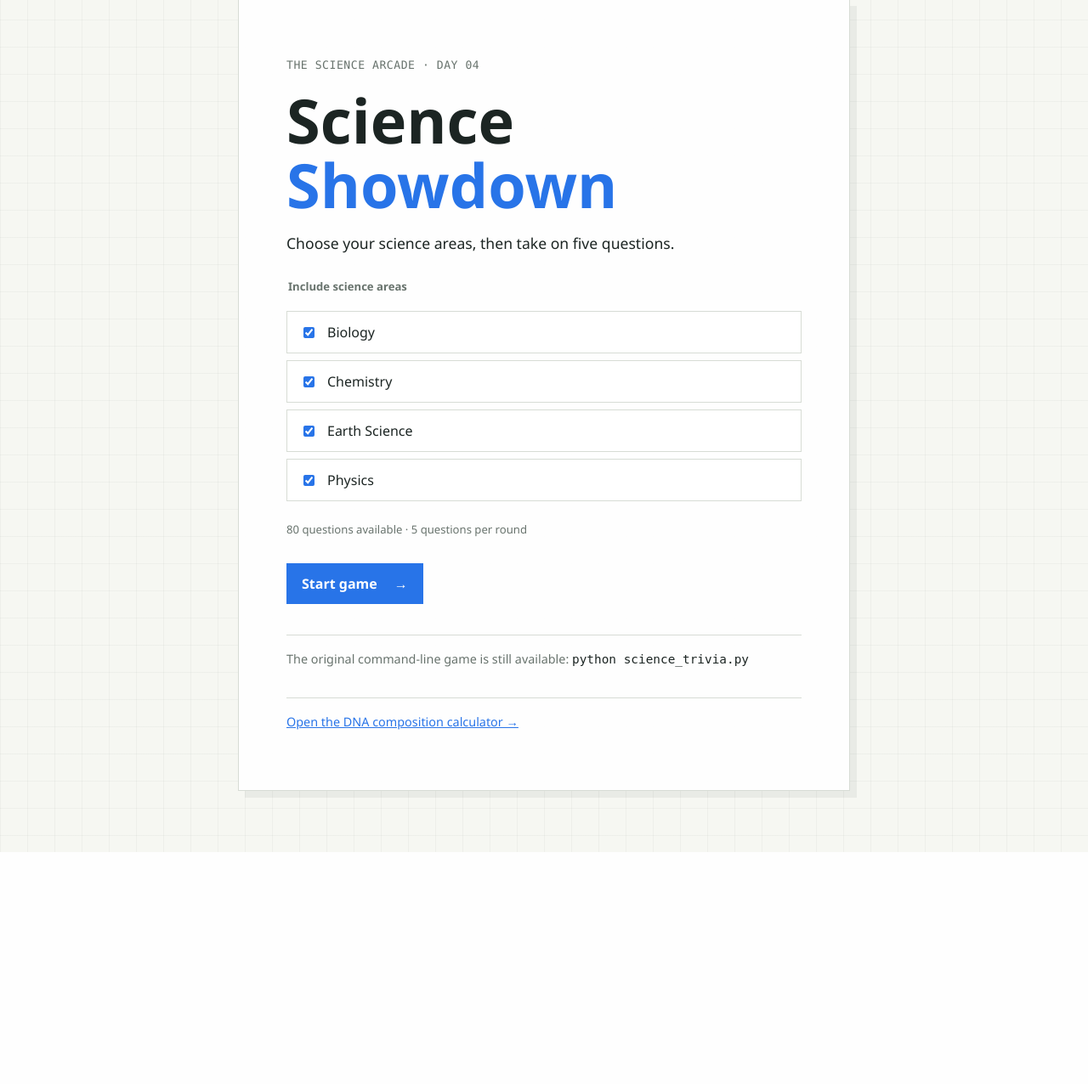
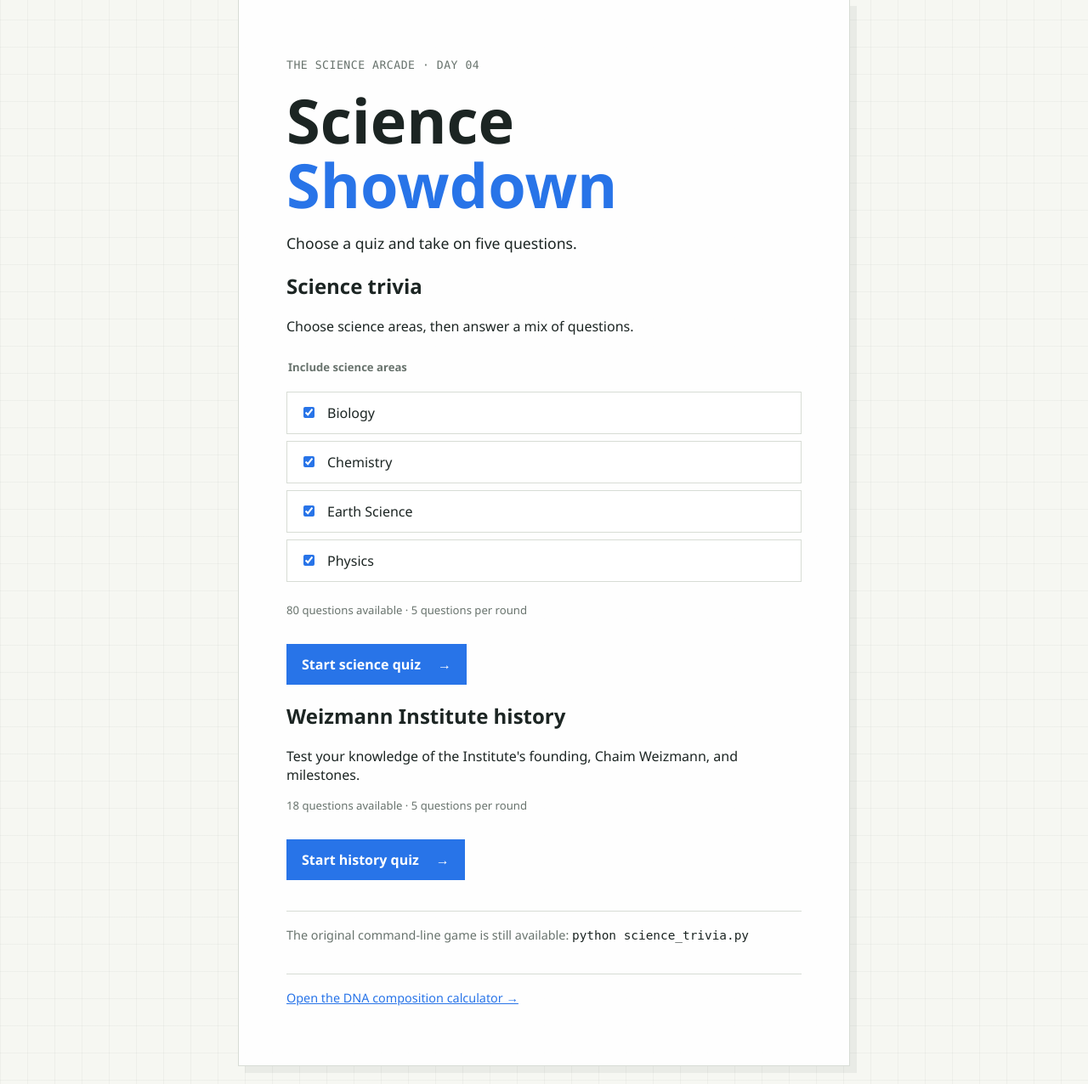
Before and after one commit to eladit6789/wis-python-course-assignments, a Flask app: page / in a window 1280 px wide. Shown: the part 73-1349 px from the top of the page at 85% size. Before the commit the page ends 1076 px from the top, so only its background shows below. Run offline with Flask 3, Linux system fonts and the light colour scheme.

Commit message:
Add institute history quiz to web app
Co-authored-by: Copilot <223556219+Copilot@users.noreply.github.com>

```diff
--- a/day04/app.py
+++ b/day04/app.py
@@ -1,6 +1,7 @@
 import os
 import random
 import secrets
+from pathlib import Path
 
 from flask import Flask, abort, flash, redirect, render_template, request, session, url_for
 
@@ -11,6 +12,13 @@ from training.dna_composition import calculate_percentages
 app = Flask(__name__)
 app.config["SECRET_KEY"] = os.environ.get("FLASK_SECRET_KEY") or secrets.token_hex(32)
 QUESTIONS = load_questions()
+HISTORY_QUESTIONS = load_questions(
+    Path(__file__).with_name("weizmann_history_trivia") / "questions.csv"
+)
+QUESTION_BANKS = {
+    "science": QUESTIONS,
+    "history": HISTORY_QUESTIONS,
+}
 CATEGORIES = sorted({question["category"] for question in QUESTIONS})
 
 
@@ -20,6 +28,7 @@ def render_setup(error=None, status=200):
             "index.html",
             categories=CATEGORIES,
             question_count=len(QUESTIONS),
+            history_question_count=len(HISTORY_QUESTIONS),
             error=error,
         ),
         status,
@@ -27,14 +36,19 @@ def render_setup(error=None, status=200):
 
 
 def get_game_questions():
+    question_bank = QUESTION_BANKS.get(session.get("question_bank"))
     indices = session.get("question_indices")
     if (
-        not isinstance(indices, list)
+        question_bank is None
+        or not isinstance(indices, list)
         or len(indices) != QUESTIONS_PER_GAME
-        or any(type(index) is not int or not 0 <= index < len(QUESTIONS) for index in indices)
+        or any(
+            type(index) is not int or not 0 <= index < len(question_bank)
+            for index in indices
+        )
     ):
         return None
-    return [QUESTIONS[index] for index in indices]
+    return [question_bank[index] for index in indices]
 
 
 @app.get("/")
@@ -65,22 +79,36 @@ def dna_calculator():
 
 @app.post("/start")
 def start_game():
-    selected_categories = set(request.form.getlist("categories"))
-    if not selected_categories or not selected_categories.issubset(CATEGORIES):
-        return render_setup("Choose at least one listed science area.", 400)
+    quiz_type = request.form.get("quiz_type", "science")
+    if quiz_type == "history":
+        eligible_indices = list(range(len(HISTORY_QUESTIONS)))
+    elif quiz_type == "science":
+        selected_categories = set(request.form.getlist("categories"))
+        if not selected_categories or not selected_categories.issubset(CATEGORIES):
+            return render_setup("Choose at least one listed science area.", 400)
 
-    eligible_indices = [
-        index
-        for index, question in enumerate(QUESTIONS)
-        if question["category"] in selected_categories
-    ]
+        eligible_indices = [
+            index
+            for index, question in enumerate(QUESTIONS)
+            if question["category"] in selected_categories
+        ]
+    else:
+        return render_setup("Choose a listed quiz.", 400)
+
+    question_bank = QUESTION_BANKS[quiz_type]
     if len(eligible_indices) < QUESTIONS_PER_GAME:
+        if quiz_type == "history":
+            return render_setup(
+                f"The institute history quiz needs at least {QUESTIONS_PER_GAME} questions.",
+                400,
+            )
         return render_setup(
             f"Choose areas with at least {QUESTIONS_PER_GAME} questions to start a round.",
             400,
         )
 
     session.clear()
+    session["question_bank"] = quiz_type
     session["question_indices"] = random.sample(eligible_indices, QUESTIONS_PER_GAME)
     session["question_index"] = 0
     session["answers"] = []
--- a/day04/templates/index.html
+++ b/day04/templates/index.html
@@ -10,13 +10,17 @@
     <main class="panel">
       <p class="eyebrow">THE SCIENCE ARCADE · DAY 04</p>
       <h1>Science <span>Showdown</span></h1>
-      <p class="intro">Choose your science areas, then take on five questions.</p>
+      <p class="intro">Choose a quiz and take on five questions.</p>
 
       {% if error %}
         <p class="message error" role="alert">{{ error }}</p>
       {% endif %}
 
+      <section class="quiz-option">
+        <h2>Science trivia</h2>
+        <p>Choose science areas, then answer a mix of questions.</p>
         <form action="{{ url_for('start_game') }}" method="post">
+          <input type="hidden" name="quiz_type" value="science">
           <fieldset>
             <legend>Include science areas</legend>
             {% for category in categories %}
@@ -27,8 +31,19 @@
             {% endfor %}
           </fieldset>
           <p class="muted">{{ question_count }} questions available · 5 questions per round</p>
-        <button type="submit">Start game <span aria-hidden="true">→</span></button>
+          <button type="submit">Start science quiz <span aria-hidden="true">→</span></button>
         </form>
+      </section>
+
+      <section class="quiz-option">
+        <h2>Weizmann Institute history</h2>
+        <p>Test your knowledge of the Institute's founding, Chaim Weizmann, and milestones.</p>
+        <p class="muted">{{ history_question_count }} questions available · 5 questions per round</p>
+        <form action="{{ url_for('start_game') }}" method="post">
+          <input type="hidden" name="quiz_type" value="history">
+          <button type="submit">Start history quiz <span aria-hidden="true">→</span></button>
+        </form>
+      </section>
 
       <p class="old-game">The original command-line game is still available:
         <code>python science_trivia.py</code>
```
Also changed, not shown: day04/test_app.py (+55 -0 lines), day04/README.md. Lines whose indentation alone changed are shown as unchanged.
